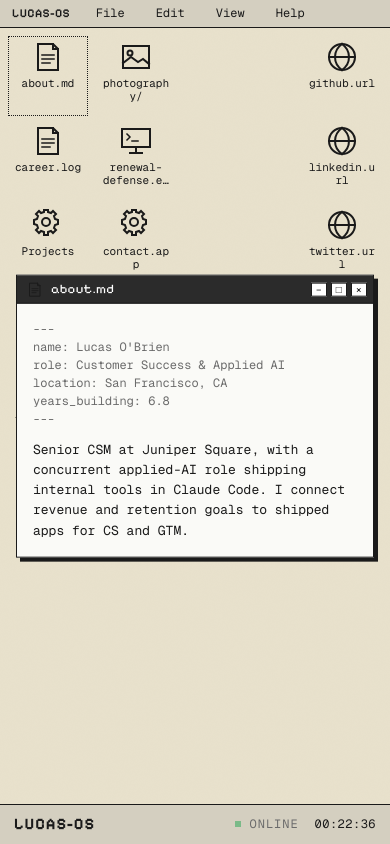
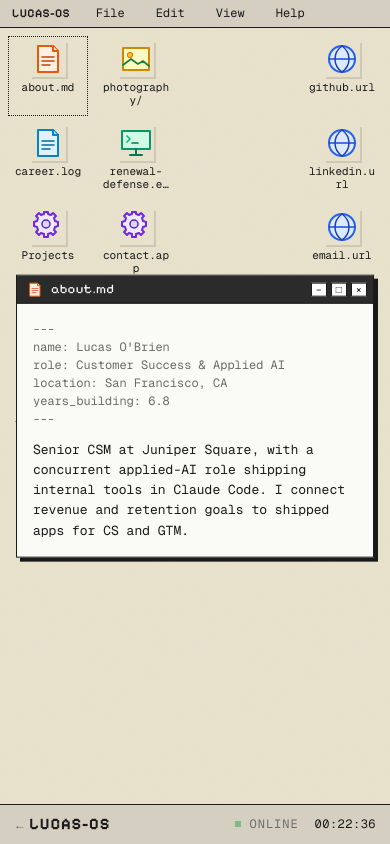
Before and after one commit to chillcoder/portfolio, a Next.js app: page /os in a window 390 px wide. Built offline with nearby package versions, Linux system fonts and the light colour scheme; no server answers.

Commit message:
UI improvements

```diff
--- a/app/os/os.module.css
+++ b/app/os/os.module.css
@@ -123,6 +123,24 @@
   letter-spacing: 0.04em;
 }
 
+.menuBarBrandLink {
+  color: inherit;
+  text-decoration: none;
+  cursor: pointer;
+}
+
+.menuBarBrandLink:hover {
+  background: var(--os-chrome-active);
+  color: #fff;
+  padding: 0 0.35rem;
+  margin: 0 -0.35rem;
+}
+
+.menuBarBrandLink:focus-visible {
+  outline: 2px solid var(--os-accent);
+  outline-offset: 2px;
+}
+
 .menuBarItem {
   cursor: default;
   padding: 0 0.35rem;
@@ -155,6 +173,16 @@
   color: inherit;
   text-decoration: none;
   cursor: pointer;
+  display: inline-flex;
+  align-items: baseline;
+  gap: 0.2em;
+}
+
+.taskbarBrandHint {
+  font-size: 12px;
+  font-weight: 600;
+  color: var(--os-muted);
+  letter-spacing: 0;
 }
 
 .taskbarBrand:hover {
@@ -162,6 +190,10 @@
   color: #fff;
   padding: 0 0.4em;
   margin: 0 -0.4em;
+}
+
+.taskbarBrand:hover .taskbarBrandHint {
+  color: rgba(255, 255, 255, 0.85);
 }
 
 .taskbarRight {
@@ -432,17 +464,19 @@
 }
 
 .desktopIconArt {
-  width: 32px;
-  height: 32px;
+  width: 36px;
+  height: 36px;
   display: inline-flex;
   align-items: center;
   justify-content: center;
+  padding: 2px;
+  box-shadow: 2px 2px 0 rgba(26, 26, 26, 0.12);
 }
 
 .desktopIcon:hover .desktopIconArt {
   outline: 1px solid var(--os-border);
   outline-offset: 2px;
-  background: rgba(255, 255, 255, 0.18);
+  background: rgba(255, 255, 255, 0.35);
 }
 
 .desktopIconLabel {
--- a/components/Header.tsx
+++ b/components/Header.tsx
@@ -32,6 +32,15 @@ export function Header() {
         <NowPlayingMarquee />
         <nav className="flex items-center gap-1" aria-label="Social links">
           <SocialIconLinks source="header" />
+          <span
+            className="hidden shrink-0 items-center gap-0.5 text-[11px] leading-none text-[var(--color-fg-muted)] md:inline-flex"
+            aria-hidden
+          >
+            <span className="translate-y-px" aria-hidden>
+              ↗
+            </span>
+            <span>Try a new theme</span>
+          </span>
           <ThemeToggle />
         </nav>
       </div>
--- a/components/SocialIconLinks.tsx
+++ b/components/SocialIconLinks.tsx
@@ -1,15 +1,13 @@
 "use client";
 
 import { PROFILE } from "@/config/profile";
-import { IconGithub, IconInstagram, IconLinkedIn, IconX } from "@/components/icons/social";
+import { IconGithub, IconLinkedIn } from "@/components/icons/social";
 import { cn } from "@/lib/cn";
 import { track } from "@/lib/track";
 
 const ITEMS = [
   { key: "github", label: "GitHub", href: PROFILE.socials.github, Icon: IconGithub },
   { key: "linkedin", label: "LinkedIn", href: PROFILE.socials.linkedin, Icon: IconLinkedIn },
-  { key: "twitter", label: "X", href: PROFILE.socials.twitter, Icon: IconX },
-  { key: "instagram", label: "Instagram", href: PROFILE.socials.instagram, Icon: IconInstagram },
 ] as const;
 
 export function SocialIconLinks({
--- a/components/ThemeToggle.tsx
+++ b/components/ThemeToggle.tsx
@@ -154,7 +154,7 @@ export function ThemeToggle() {
             >
               ▣
             </span>
-            <span className="flex-1">Lucas-OS</span>
+            <span className="flex-1">Lucas-OS (PostHog)</span>
             <span aria-hidden className="text-xs text-[var(--color-fg-muted)]">
               →
             </span>
--- a/components/os/FileIcon.tsx
+++ b/components/os/FileIcon.tsx
@@ -24,73 +24,125 @@ export function ExtensionGlyph({
   extension: FileExtension;
   size?: number;
 }) {
-  const stroke = "#1a1a1a";
   const common = {
     width: size,
     height: size,
     viewBox: "0 0 16 16",
-    fill: "none",
-    stroke,
-    strokeWidth: 1,
-    strokeLinejoin: "miter" as const,
-    strokeLinecap: "square" as const,
+    strokeLinejoin: "round" as const,
+    strokeLinecap: "round" as const,
   };
 
   switch (extension) {
     case ".md":
-    case ".txt":
-      // Document with folded top-right corner.
       return (
         <svg {...common} aria-hidden>
-          <path d="M3 1.5 L10.5 1.5 L13 4 L13 14.5 L3 14.5 Z" />
-          <path d="M10.5 1.5 L10.5 4 L13 4" />
-          <path d="M5 7 L11 7 M5 9 L11 9 M5 11 L9 11" strokeWidth={0.75} />
+          <path
+            d="M3 1.5 L10.5 1.5 L13 4 L13 14.5 L3 14.5 Z"
+            fill="#fff1e0"
+            stroke="#ea580c"
+            strokeWidth={1}
+          />
+          <path
+            d="M10.5 1.5 L10.5 4 L13 4"
+            fill="#ffedd5"
+            stroke="#ea580c"
+            strokeWidth={1}
+          />
+          <path
+            d="M5 7 L11 7 M5 9 L11 9 M5 11 L9 11"
+            fill="none"
+            stroke="#c2410c"
+            strokeWidth={0.75}
+          />
+        </svg>
+      );
+    case ".txt":
+      return (
+        <svg {...common} aria-hidden>
+          <path
+            d="M3 1.5 L10.5 1.5 L13 4 L13 14.5 L3 14.5 Z"
+            fill="#e0f2fe"
+            stroke="#0284c7"
+            strokeWidth={1}
+          />
+          <path
+            d="M10.5 1.5 L10.5 4 L13 4"
+            fill="#bae6fd"
+            stroke="#0284c7"
+            strokeWidth={1}
+          />
+          <path
+            d="M5 7 L11 7 M5 9 L11 9 M5 11 L9 11"
+            fill="none"
+            stroke="#0369a1"
+            strokeWidth={0.75}
+          />
         </svg>
       );
     case ".app":
-      // Gear: octagon w/ inner circle.
       return (
         <svg {...common} aria-hidden>
-          <path d="M8 1.5 L9.5 2 L10.5 1 L12 2.5 L11 3.5 L11.5 5 L13 5.5 L13 7.5 L11.5 8 L11 9.5 L12 10.5 L10.5 12 L9.5 11 L8 11.5 L8 13 L6 13 L6 11.5 L4.5 11 L3.5 12 L2 10.5 L3 9.5 L2.5 8 L1 7.5 L1 5.5 L2.5 5 L3 3.5 L2 2.5 L3.5 1 L4.5 2 L6 1.5 L6 0.5 L8 0.5 Z" />
-          <circle cx={7} cy={6.5} r={2} />
+          <path
+            d="M8 1.5 L9.5 2 L10.5 1 L12 2.5 L11 3.5 L11.5 5 L13 5.5 L13 7.5 L11.5 8 L11 9.5 L12 10.5 L10.5 12 L9.5 11 L8 11.5 L8 13 L6 13 L6 11.5 L4.5 11 L3.5 12 L2 10.5 L3 9.5 L2.5 8 L1 7.5 L1 5.5 L2.5 5 L3 3.5 L2 2.5 L3.5 1 L4.5 2 L6 1.5 L6 0.5 L8 0.5 Z"
+            fill="#ede9fe"
+            stroke="#6d28d9"
+            strokeWidth={1}
+          />
+          <circle cx={7} cy={6.5} r={2} fill="#ddd6fe" stroke="#5b21b6" strokeWidth={0.75} />
         </svg>
       );
     case ".exe":
-      // Monitor: rectangle w/ stand.
       return (
         <svg {...common} aria-hidden>
-          <rect x={1} y={2} width={14} height={9} />
-          <path d="M5 14 L11 14 M8 11 L8 14" />
-          <path d="M3.5 4.5 L5 6 L3.5 7.5" strokeWidth={0.75} />
-          <path d="M6 8 L9 8" strokeWidth={0.75} />
+          <rect x={1} y={2} width={14} height={9} fill="#d1fae5" stroke="#059669" strokeWidth={1} />
+          <path d="M5 14 L11 14 M8 11 L8 14" fill="none" stroke="#047857" strokeWidth={1} />
+          <path
+            d="M3.5 4.5 L5 6 L3.5 7.5"
+            fill="none"
+            stroke="#10b981"
+            strokeWidth={0.85}
+          />
+          <path d="M6 8 L9 8" fill="none" stroke="#047857" strokeWidth={0.85} />
         </svg>
       );
     case ".jpg":
-      // Photo frame: rectangle w/ inner sun + horizon.
       return (
         <svg {...common} aria-hidden>
-          <rect x={1.5} y={2.5} width={13} height={11} />
-          <circle cx={5} cy={6} r={1.25} />
-          <path d="M1.5 11 L5.5 8 L9 10.5 L11.5 9 L14.5 11.5" />
+          <rect x={1.5} y={2.5} width={13} height={11} fill="#fef9c3" stroke="#ca8a04" strokeWidth={1} />
+          <circle cx={5} cy={6} r={1.35} fill="#fbbf24" stroke="#d97706" strokeWidth={0.5} />
+          <path
+            d="M1.5 11 L5.5 8 L9 10.5 L11.5 9 L14.5 11.5"
+            fill="none"
+            stroke="#15803d"
+            strokeWidth={0.85}
+          />
         </svg>
       );
     case ".url":
-      // Globe: circle w/ horizon + meridian.
       return (
         <svg {...common} aria-hidden>
-          <circle cx={8} cy={8} r={6.5} />
-          <path d="M1.5 8 L14.5 8" />
-          <path d="M8 1.5 Q4.5 4 4.5 8 Q4.5 12 8 14.5" />
-          <path d="M8 1.5 Q11.5 4 11.5 8 Q11.5 12 8 14.5" />
+          <circle cx={8} cy={8} r={6.5} fill="#dbeafe" stroke="#2563eb" strokeWidth={1} />
+          <path d="M1.5 8 L14.5 8" fill="none" stroke="#1d4ed8" strokeWidth={0.75} />
+          <path
+            d="M8 1.5 Q4.5 4 4.5 8 Q4.5 12 8 14.5"
+            fill="none"
+            stroke="#1e40af"
+            strokeWidth={0.75}
+          />
+          <path
+            d="M8 1.5 Q11.5 4 11.5 8 Q11.5 12 8 14.5"
+            fill="none"
+            stroke="#1e40af"
+            strokeWidth={0.75}
+          />
         </svg>
       );
     case ".archive":
-      // Box with lid line + tape.
       return (
         <svg {...common} aria-hidden>
-          <rect x={1.5} y={4} width={13} height={10} />
-          <path d="M1.5 7 L14.5 7" />
-          <path d="M6 4 L6 14 M10 4 L10 14" strokeWidth={0.75} />
+          <rect x={1.5} y={4} width={13} height={10} fill="#fce7f3" stroke="#a21caf" strokeWidth={1} />
+          <path d="M1.5 7 L14.5 7" fill="none" stroke="#86198f" strokeWidth={0.85} />
+          <path d="M6 4 L6 14 M10 4 L10 14" fill="none" stroke="#86198f" strokeWidth={0.75} />
         </svg>
       );
   }
--- a/components/os/MenuBar.tsx
+++ b/components/os/MenuBar.tsx
@@ -1,13 +1,23 @@
+"use client";
+
+import Link from "next/link";
 import styles from "@/app/os/os.module.css";
+import { track } from "@/lib/track";
 
 const ITEMS = ["File", "Edit", "View", "Help"] as const;
 
 export function MenuBar() {
   return (
     <div className={styles.menuBar} role="menubar" aria-label="Lucas-OS menu">
-      <span className={styles.menuBarBrand} role="menuitem">
+      <Link
+        href="/"
+        role="menuitem"
+        className={`${styles.menuBarBrand} ${styles.menuBarBrandLink}`}
+        onClick={() => track("view_switched", { to: "bento" })}
+        aria-label="Exit Lucas-OS, return to main portfolio"
+      >
         LUCAS-OS
-      </span>
+      </Link>
       {ITEMS.map((item) => (
         <span key={item} className={styles.menuBarItem} role="menuitem">
           {item}
--- a/components/os/Taskbar.tsx
+++ b/components/os/Taskbar.tsx
@@ -69,6 +69,9 @@ export function Taskbar() {
         aria-label="Exit Lucas-OS, return to bento dashboard"
         onClick={() => track("view_switched", { to: "bento" })}
       >
+        <span className={styles.taskbarBrandHint} aria-hidden>
+          ←
+        </span>
         LUCAS-OS
       </Link>
       <div className={styles.taskbarRight}>
--- a/components/os/WindowManager.tsx
+++ b/components/os/WindowManager.tsx
@@ -117,7 +117,6 @@ const RIGHT_COL: {
 }[] = [
   { label: "github.url", href: PROFILE.socials.github, ext: ".url" },
   { label: "linkedin.url", href: PROFILE.socials.linkedin, ext: ".url" },
-  { label: "twitter.url", href: PROFILE.socials.twitter, ext: ".url" },
   { label: "email.url", href: `mailto:${PROFILE.email}`, ext: ".url" },
   { label: "view-bento.url", href: "/", ext: ".url", target: "_self" },
 ];
--- a/components/os/windows/ContactWindow.tsx
+++ b/components/os/windows/ContactWindow.tsx
@@ -8,7 +8,6 @@ const ROWS: { label: string; href: string }[] = [
   { label: "email", href: `mailto:${PROFILE.email}` },
   { label: "github", href: PROFILE.socials.github },
   { label: "linkedin", href: PROFILE.socials.linkedin },
-  { label: "twitter", href: PROFILE.socials.twitter },
 ];
 
 export function ContactWindow() {
```
Also changed, not shown: components/tiles/GithubTile.tsx (+14 -3 lines).
